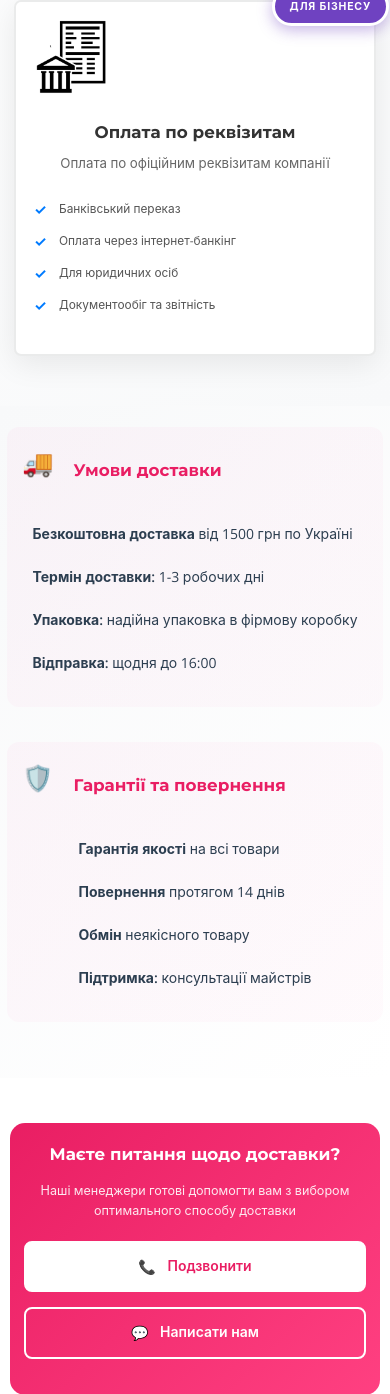
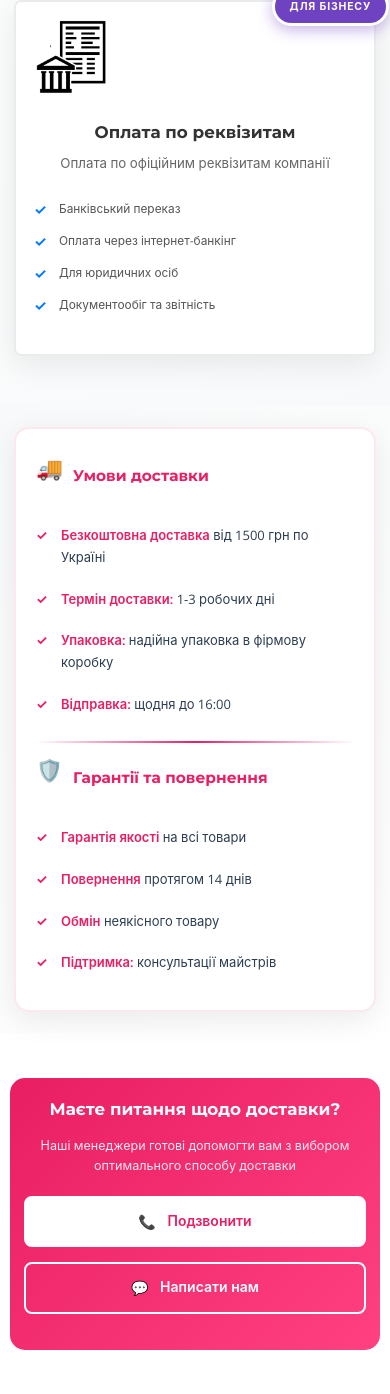
Before and after one commit to Sophie-sd/redrabbit, a Django app: page /delivery/ in a window 390 px wide. Shown: the part 2440-3834 px from the top of the page. Run offline with Django 5.2, Linux system fonts and the light colour scheme; data comes from the database, SQL or seed files in the repository; parts of the project's set-up code (start-up, migrations or seed data) failed here and were passed over; some libraries are stand-ins or nearby versions.

Commit message:
✨ Об'єднано блоки 'Умови доставки' та 'Гарантії і повернення' в один стильний блок

```diff
--- a/static/css/delivery.css
+++ b/static/css/delivery.css
@@ -44,10 +44,6 @@
 
 .delivery-card:hover .delivery-image img {
     transform: scale(1.1);
-}
-
-.delivery-content {
-    /* Прибираємо позиціонування, щоб не заважало стікерам */
 }
 
 .delivery-title {
@@ -178,10 +174,6 @@
     transform: scale(1.1);
 }
 
-.payment-content {
-    /* Прибираємо позиціонування, щоб не заважало стікерам */
-}
-
 .payment-title {
     font-size: 1.3em;
     font-weight: 700;
@@ -278,37 +270,54 @@
     background: linear-gradient(135deg, #f8f9fa 0%, #ffffff 100%);
 }
 
-.info-block {
+/* Об'єднаний блок */
+.info-combined-block {
     background: white;
-    border-radius: 15px;
-    padding: 30px;
-    box-shadow: 0 6px 20px rgba(0, 0, 0, 0.08);
-    border-left: 4px solid #e91e63;
+    border-radius: 20px;
+    padding: 40px;
+    box-shadow: 0 8px 30px rgba(0, 0, 0, 0.08);
+    border: 2px solid rgba(233, 30, 99, 0.1);
+    display: grid;
+    grid-template-columns: repeat(2, 1fr);
+    gap: 50px;
     transition: all 0.3s ease;
 }
 
-.info-block:hover {
-    transform: translateY(-5px);
-    box-shadow: 0 12px 30px rgba(233, 30, 99, 0.15);
+.info-combined-block:hover {
+    box-shadow: 0 12px 40px rgba(233, 30, 99, 0.15);
+    border-color: rgba(233, 30, 99, 0.2);
+}
+
+.info-section {
+    position: relative;
+}
+
+.info-section:first-child::after {
+    content: '';
+    position: absolute;
+    right: -25px;
+    top: 0;
+    bottom: 0;
+    width: 2px;
+    background: linear-gradient(180deg, transparent 0%, #e91e63 50%, transparent 100%);
 }
 
 .info-title {
-    font-size: 1.2em;
+    font-size: 1.3em;
     font-weight: 700;
-    color: #333;
-    margin: 0 0 20px 0;
+    color: #e91e63;
+    margin: 0 0 25px 0;
     display: flex;
     align-items: center;
-    gap: 10px;
+    gap: 12px;
 }
 
 .info-icon {
-    font-size: 1.5em;
-    display: inline-block;
-    transform: none;
-    vertical-align: middle;
+    font-size: 1.4em;
+    display: inline-flex;
+    align-items: center;
+    justify-content: center;
     font-style: normal;
-    margin-right: 10px;
 }
 
 .info-list {
@@ -318,19 +327,27 @@
 }
 
 .info-list li {
-    padding: 10px 0;
-    padding-left: 25px;
+    padding: 12px 0;
+    padding-left: 30px;
     position: relative;
-    color: #555;
-    line-height: 1.5;
+    color: #2c3e50;
+    line-height: 1.7;
+    font-size: 15px;
 }
 
 .info-list li::before {
-    content: '→';
+    content: '✓';
     position: absolute;
     left: 0;
+    top: 12px;
     color: #e91e63;
     font-weight: bold;
+    font-size: 1.1em;
+}
+
+.info-list li strong {
+    color: #e91e63;
+    font-weight: 600;
 }
 
 /* Contact Delivery Section */
@@ -402,43 +419,6 @@
     font-style: normal;
 }
 
-/* Стилі для info-block-simple (без блоку, простий текст) */
-.info-block-simple {
-    padding: 0;
-    background: transparent;
-    border: none;
-    box-shadow: none;
-}
-
-.info-block-simple .info-title {
-    font-size: 1.3em;
-    font-weight: 700;
-    color: #2c3e50;
-    margin-bottom: 20px;
-}
-
-.info-block-simple .info-list {
-    padding-left: 0;
-}
-
-.info-block-simple .info-list li {
-    padding: 12px 0;
-    padding-left: 30px;
-    position: relative;
-    color: #2c3e50;
-    font-size: 15px;
-    line-height: 1.6;
-}
-
-.info-block-simple .info-list li::before {
-    content: '→';
-    position: absolute;
-    left: 0;
-    top: 12px;
-    color: #FF1493;
-    font-weight: bold;
-    font-size: 1.2em;
-}
 
 /* Адаптивність */
 @media (max-width: 768px) {
@@ -477,54 +457,38 @@
         font-size: 1.2em;
     }
 
-    /* info-block тепер не має фону та рамок на мобільній */
-    .info-block {
-        background: transparent;
-        padding: 0;
-        box-shadow: none;
-        border-left: none;
+    /* Адаптивність для об'єднаного блоку */
+    .info-combined-block {
+        grid-template-columns: 1fr;
+        gap: 35px;
+        padding: 30px 25px;
     }
 
-    .info-block:hover {
-        transform: none;
-        box-shadow: none;
+    .info-section:first-child::after {
+        content: '';
+        position: absolute;
+        left: 0;
+        right: 0;
+        bottom: -17px;
+        top: auto;
+        width: 100%;
+        height: 2px;
+        background: linear-gradient(90deg, transparent 0%, #e91e63 50%, transparent 100%);
     }
 
-    /* Стилі для info-block-simple на мобільній - центруємо та оформлюємо */
-    .info-block-simple {
-        margin-bottom: 40px;
-        text-align: center;
-        padding: 0 20px;
-        background: linear-gradient(135deg, rgba(255, 20, 147, 0.03) 0%, rgba(255, 105, 180, 0.03) 100%);
-        border-radius: 15px;
-        padding: 25px 20px;
+    .info-title {
+        font-size: 1.2em;
+        margin-bottom: 20px;
     }
 
-    .info-block-simple .info-title {
-        font-size: 1.3em;
-        margin-bottom: 20px;
-        text-align: center;
-        color: #e91e63;
+    .info-list li {
+        padding: 10px 0;
+        padding-left: 28px;
+        font-size: 14px;
     }
 
-    .info-block-simple .info-list {
-        text-align: left;
-        display: inline-block;
-        max-width: 100%;
-        padding-left: 0;
-    }
-
-    .info-block-simple .info-list li {
-        padding: 10px 0;
-        padding-left: 0;
-        position: relative;
-        font-size: 15px;
-        line-height: 1.7;
-    }
-
-    /* Прибираємо маркери зі списку */
-    .info-block-simple .info-list li::before {
-        content: none;
+    .info-list li::before {
+        top: 10px;
     }
 
     /* Відділяємо блок "Маєте питання" від footer */
@@ -580,26 +544,28 @@
         position: relative;
     }
 
-    /* Стилі для info-block-simple на маленьких екранах */
-    .info-block-simple {
-        margin-bottom: 35px;
-        padding: 20px 15px;
-        border-radius: 12px;
+    /* Стилі для об'єднаного блоку на маленьких екранах */
+    .info-combined-block {
+        padding: 25px 20px;
+        gap: 30px;
+        border-radius: 15px;
     }
 
-    .info-block-simple .info-title {
-        font-size: 1.2em;
+    .info-title {
+        font-size: 1.1em;
         margin-bottom: 18px;
+        gap: 10px;
     }
 
-    .info-block-simple .info-list li {
-        font-size: 14px;
+    .info-list li {
+        font-size: 13px;
         padding: 8px 0;
-        padding-left: 0;
+        padding-left: 25px;
     }
 
-    .info-block-simple .info-list li::before {
-        content: none;
+    .info-list li::before {
+        top: 8px;
+        font-size: 1em;
     }
 
     /* Відділяємо блок "Маєте питання" від footer на маленьких екранах */
--- a/templates/core/delivery.html
+++ b/templates/core/delivery.html
@@ -144,9 +144,8 @@
 <!-- Additional Info -->
 <section class="additional-info-section section-padding">
     <div class="container">
-        <div class="row">
-            <div class="col-lg-6 mb-4">
-                <div class="info-block-simple">
+        <div class="info-combined-block">
+            <div class="info-section">
                 <h3 class="info-title">
                     <i class="info-icon">🚚</i>
                     Умови доставки
@@ -158,9 +157,7 @@
                     <li><strong>Відправка:</strong> щодня до 16:00</li>
                 </ul>
             </div>
-            </div>
-            <div class="col-lg-6 mb-4">
-                <div class="info-block-simple">
+            <div class="info-section">
                 <h3 class="info-title">
                     <i class="info-icon">🛡️</i>
                     Гарантії та повернення
@@ -171,7 +168,6 @@
                     <li><strong>Обмін</strong> неякісного товару</li>
                     <li><strong>Підтримка:</strong> консультації майстрів</li>
                 </ul>
-                </div>
             </div>
         </div>
     </div>
```
Lines whose indentation alone changed are shown as unchanged.
